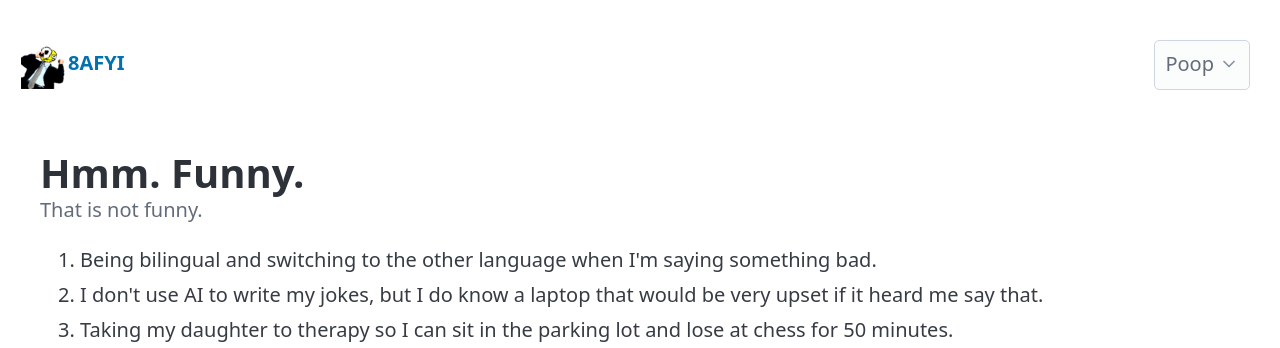
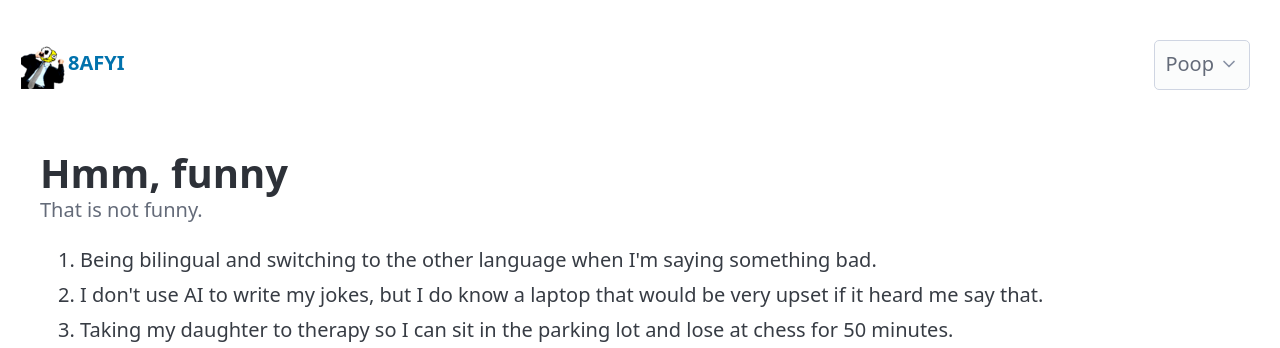
Before and after one commit to 8afyi/8afyi.github.io, a Jekyll site: the page built from jokes.md, in a window 1280 px wide. Shown: the top 348 px of the page. Built offline with Jekyll 4.4.1, drawn with Linux system fonts in a browser that asks for light colours.

```diff
--- a/jokes.md
+++ b/jokes.md
@@ -1,6 +1,6 @@
 ---
 layout: page
-title: Hmm. Funny.
+title: Hmm, funny
 permalink: /jokes/
 description: That is not funny.
 ---
```
